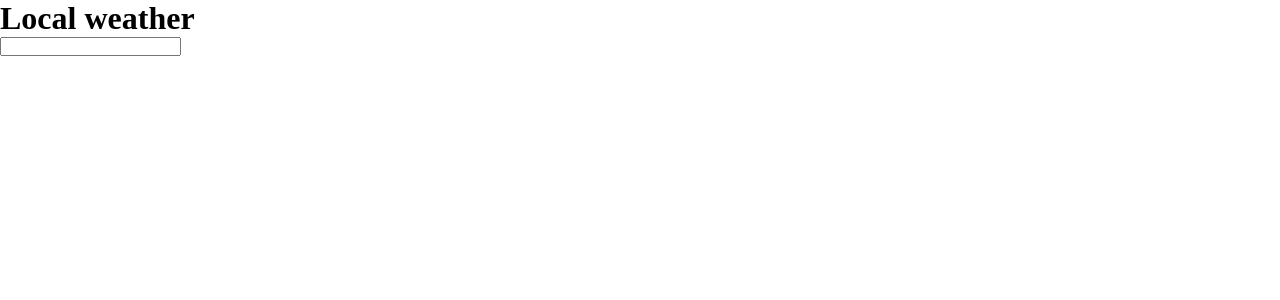
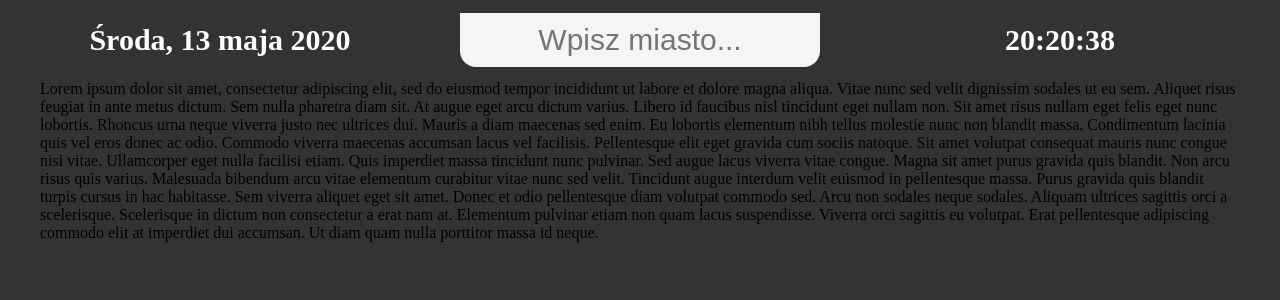
Before and after one commit to Zyar3k/local_weather_app, a React (Create React App) app: page / in a window 1280 px wide. Shown: the top 300 px of the page. Built offline with nearby package versions, Linux system fonts and the light colour scheme.

Commit message:
Add styles to header

```diff
--- a/src/App.js
+++ b/src/App.js
@@ -19,6 +19,7 @@ function App() {
         .then(result => {
           setWeather(result);
           console.log(result);
+          setQuery('');
         });
     }
   };
@@ -28,18 +29,26 @@ function App() {
 
 
     <div className="app">
-      <h1>Local weather</h1>
+      <header>
+        <div>Środa, 13 maja 2020</div>
         <input
         type='text'
         onChange={event => setQuery(event.target.value)}
         value={query}
         onKeyPress={search}
+        placeholder="Wpisz miasto..."
         />
+        <div>20:20:38</div>
+      </header>
       <div>
+      Lorem ipsum dolor sit amet, consectetur adipiscing elit, sed do eiusmod tempor incididunt ut labore et dolore magna aliqua. Vitae nunc sed velit dignissim sodales ut eu sem. Aliquet risus feugiat in ante metus dictum. Sem nulla pharetra diam sit. At augue eget arcu dictum varius. Libero id faucibus nisl tincidunt eget nullam non. Sit amet risus nullam eget felis eget nunc lobortis. Rhoncus urna neque viverra justo nec ultrices dui. Mauris a diam maecenas sed enim. Eu lobortis elementum nibh tellus molestie nunc non blandit massa. Condimentum lacinia quis vel eros donec ac odio.
+
+Commodo viverra maecenas accumsan lacus vel facilisis. Pellentesque elit eget gravida cum sociis natoque. Sit amet volutpat consequat mauris nunc congue nisi vitae. Ullamcorper eget nulla facilisi etiam. Quis imperdiet massa tincidunt nunc pulvinar. Sed augue lacus viverra vitae congue. Magna sit amet purus gravida quis blandit. Non arcu risus quis varius. Malesuada bibendum arcu vitae elementum curabitur vitae nunc sed velit. Tincidunt augue interdum velit euismod in pellentesque massa. Purus gravida quis blandit turpis cursus in hac habitasse. Sem viverra aliquet eget sit amet. Donec et odio pellentesque diam volutpat commodo sed. Arcu non sodales neque sodales. Aliquam ultrices sagittis orci a scelerisque. Scelerisque in dictum non consectetur a erat nam at. Elementum pulvinar etiam non quam lacus suspendisse. Viverra orci sagittis eu volutpat. Erat pellentesque adipiscing commodo elit at imperdiet dui accumsan. Ut diam quam nulla porttitor massa id neque.
 
       </div>
 
-      {(typeof weather.main != "undefined") ? (
+
+      {/* {(typeof weather.main != "undefined") ? (
       <div>
         <div>
           city
@@ -83,7 +92,7 @@ function App() {
 
 
       </div>
-      ) : ('')}
+      ) : ('')} */}
     </div>
   );
 }
--- a/src/index.scss
+++ b/src/index.scss
@@ -3,3 +3,41 @@
   padding: 0;
   box-sizing: border-box;
 }
+
+body {
+  max-width: 1200px;
+  margin: 0 auto;
+  background: #333;
+}
+
+.app {
+  display: flex;
+  flex-direction: column;
+  min-height: 100vh;
+}
+
+header {
+  min-height: 10vh;
+  display: flex;
+  justify-content: space-between;
+  align-items: center;
+  text-align: center;
+  color: #fff;
+
+  div, input {
+    width: 30%;
+    font-size: 30px;
+    padding: 10px;
+  }
+  div {
+    font-weight: 900;
+  }
+
+  input {
+    border: none;
+    text-align: center;
+    outline: none;
+    background: whitesmoke;
+    border-radius: 0 0 16px 16px;
+  }
+}
```
Lines whose indentation alone changed are shown as unchanged.
